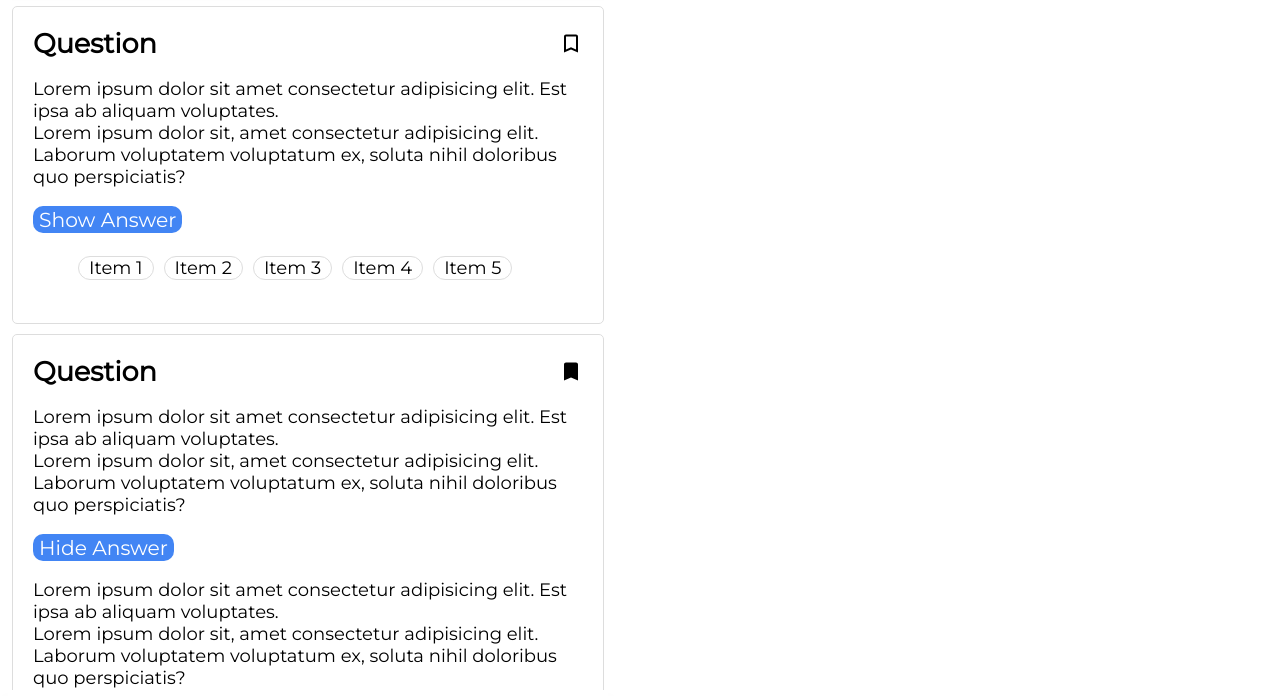
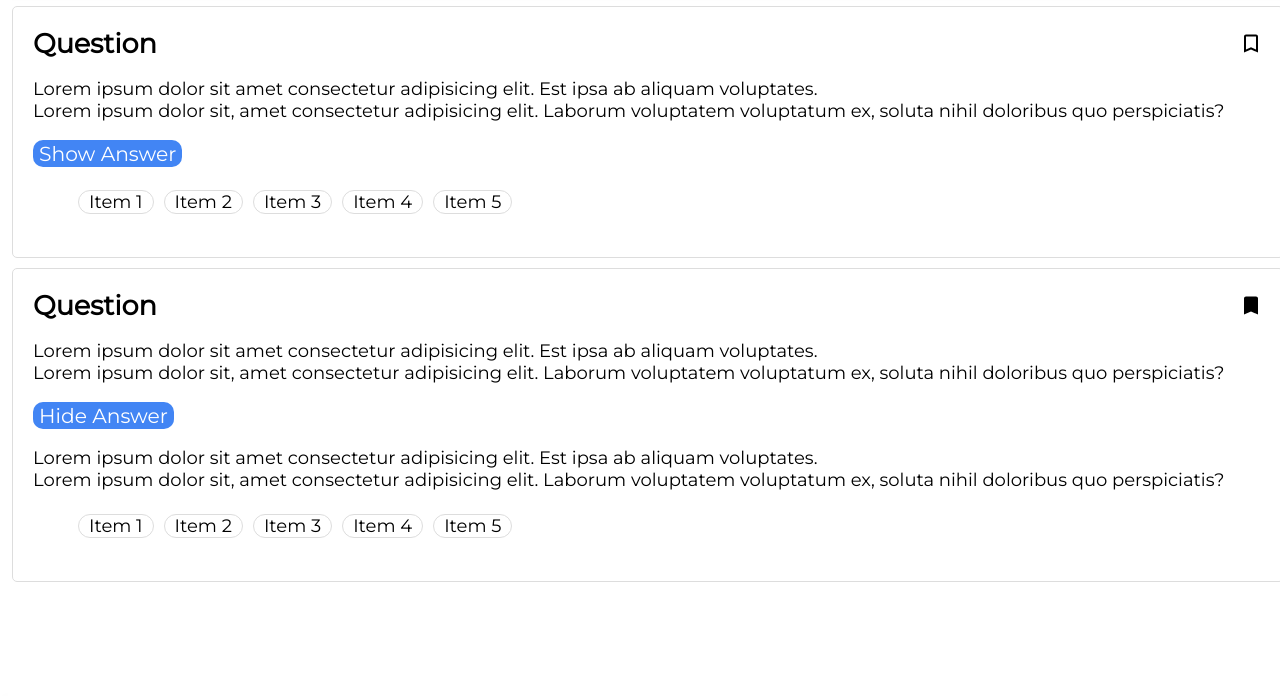
Before and after one commit to felix-horn/quizz-app, a plain HTML site: page index.html in a window 1280 px wide. Shown: the part 70-766 px from the top of the page. Drawn offline with Linux system fonts and the light colour scheme.

Commit message:
Tag-overflow and body width fixed

```diff
--- a/styles/basics.css
+++ b/styles/basics.css
@@ -11,7 +11,8 @@ html {
 body {
   display: grid;
   grid-template-rows: 48px auto 48px; /* header & footer fixed */
-  max-width: 600px;
+  /* max-width: 600px; */
+  /*   width: 100vw; */
   position: fixed;
   left: 0;
   top: 0;
--- a/styles/components/tag-list.css
+++ b/styles/components/tag-list.css
@@ -1,9 +1,11 @@
 .tag-list {
   display: flex;
+  flex-wrap: wrap;
 }
 
 .tag-list > li {
   border-style: solid;
   border-width: 1px;
   list-style-type: none;
+  width: auto;
 }
```
